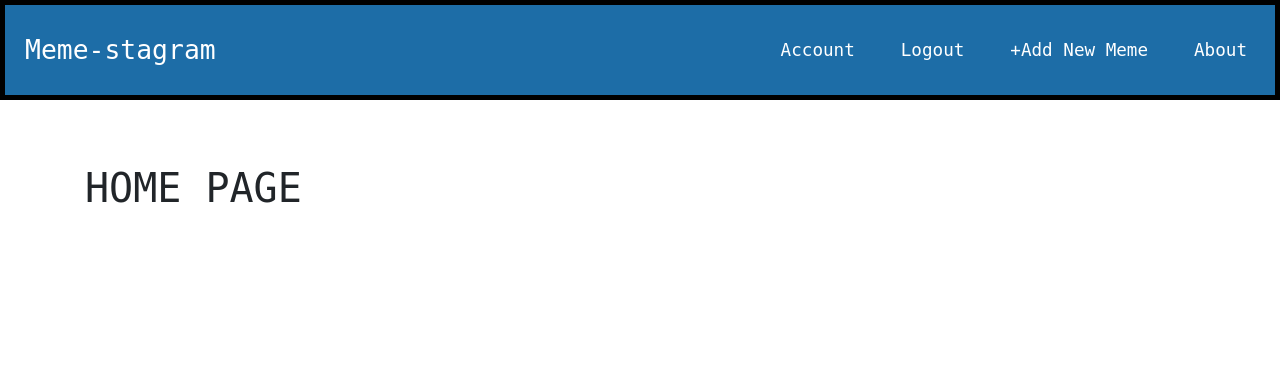
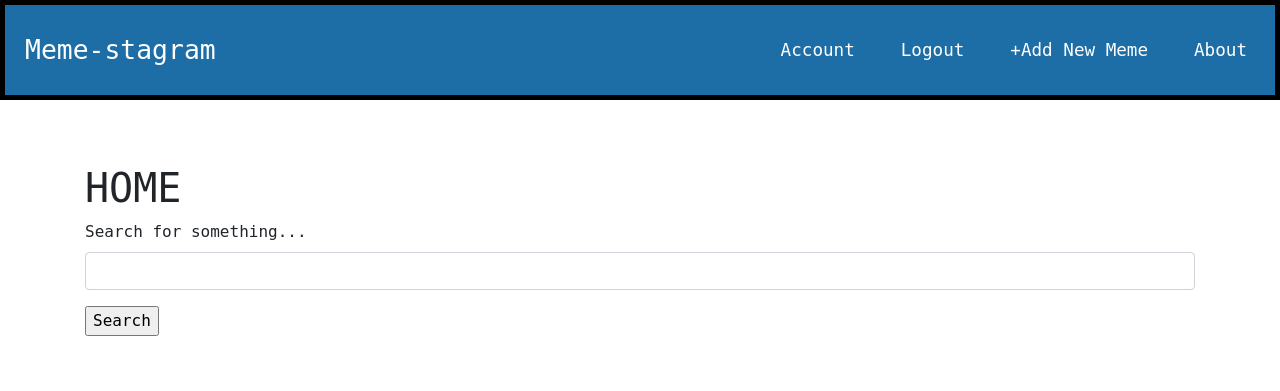
Before and after one commit to sywy1874/cmsc388j-final-project-memes, a Flask app: page / in a window 1280 px wide. Shown: the top 391 px of the page. Run offline with Flask 2, Linux system fonts and the light colour scheme; the visitor is signed in with stand-in values (Sample User, id 1); some libraries are stand-ins or nearby versions; some web fonts are replaced.

Commit message:
Fix Add New Meme functionality

```diff
--- a/flask_app/siteview/routes.py
+++ b/flask_app/siteview/routes.py
@@ -64,24 +64,28 @@ def meme_detail(memeid):
 
     if comm.validate_on_submit() and current_user.is_authenticated:
        # comm = Comment(
-         #   commenter=current_user._get_current_object(),
-          #  content=form.text.data,
+        #   commenter=current_user._get_current_object(),
+        #  content=form.text.data,
        # )
         comm.save()
 
+    return render_template("meme_detail.html")
 
 # the header will have a button to create new post if user is logged in
+
+
 @site.route("/post_meme", methods=["GET", "POST"])
 @login_required
 def post_meme():
     form = NewPost()
 
     if form.validate_on_submit():
+        print("Categories:", form.categories.data)
         new_memeid = len(Meme.objects) + 1
         meme = Meme(
             poster=current_user._get_current_object(),
             title=form.title.data,
-            categories=form.categories.data,
+            categories=[form.categories.data],
             meme_id=new_memeid
         )
 
@@ -95,7 +99,6 @@ def post_meme():
         return redirect(url_for("site.meme_detail", memeid=new_memeid))
 
     return render_template("post_meme.html", form=form)
-    #return "<h4>Error while posting meme</h4>"
 
 
 @site.route("/about")
--- a/flask_app/templates/header.html
+++ b/flask_app/templates/header.html
@@ -24,7 +24,7 @@
                 </a>
             </li>
             <li class="nav-item">
-                <a class="nav-link" href="{{ url_for('site.new_meme') }}">
+                <a class="nav-link" href="{{ url_for('site.post_meme') }}">
                     +Add New Meme
                 </a>
             </li>
--- a/flask_app/templates/index.html
+++ b/flask_app/templates/index.html
@@ -1,4 +1,24 @@
-{% extends "header.html" %}
-{% block content %}
-<h1>HOME PAGE</h1>
-{% endblock %}
+{% extends "header.html" %} {% block content %}
+<h1>HOME</h1>
+{% if current_user.is_authenticated %}
+<div class="row">
+  <div class="col">
+    <form method="POST" action="">
+      {{ form.csrf_token }}
+      <div class="form-group">
+        {{ form.query.label }} {{ form.query(class="form-control") }} {% if
+        form.query.errors %}
+        <div class="alert alert-warning" role="alert">
+          {% for error in form.query.errors %}
+          <span>{{ error }}</span>
+          {% endfor %}
+        </div>
+        {% endif %}
+      </div>
+      {{ form.submit(class="btnbtn-outline-info") }}
+    </form>
+  </div>
+</div>
+{% else %}
+<h2>Welcome to MEME-STAGRAM! Create an account to get started!</h2>
+{% endif %} {% endblock %}
--- /dev/null
+++ b/flask_app/templates/meme_detail.html
@@ -0,0 +1,4 @@
+{% extends "header.html" %}
+{% block content %}
+<h1>MEME PAGE</h1>
+{% endblock %}
```
